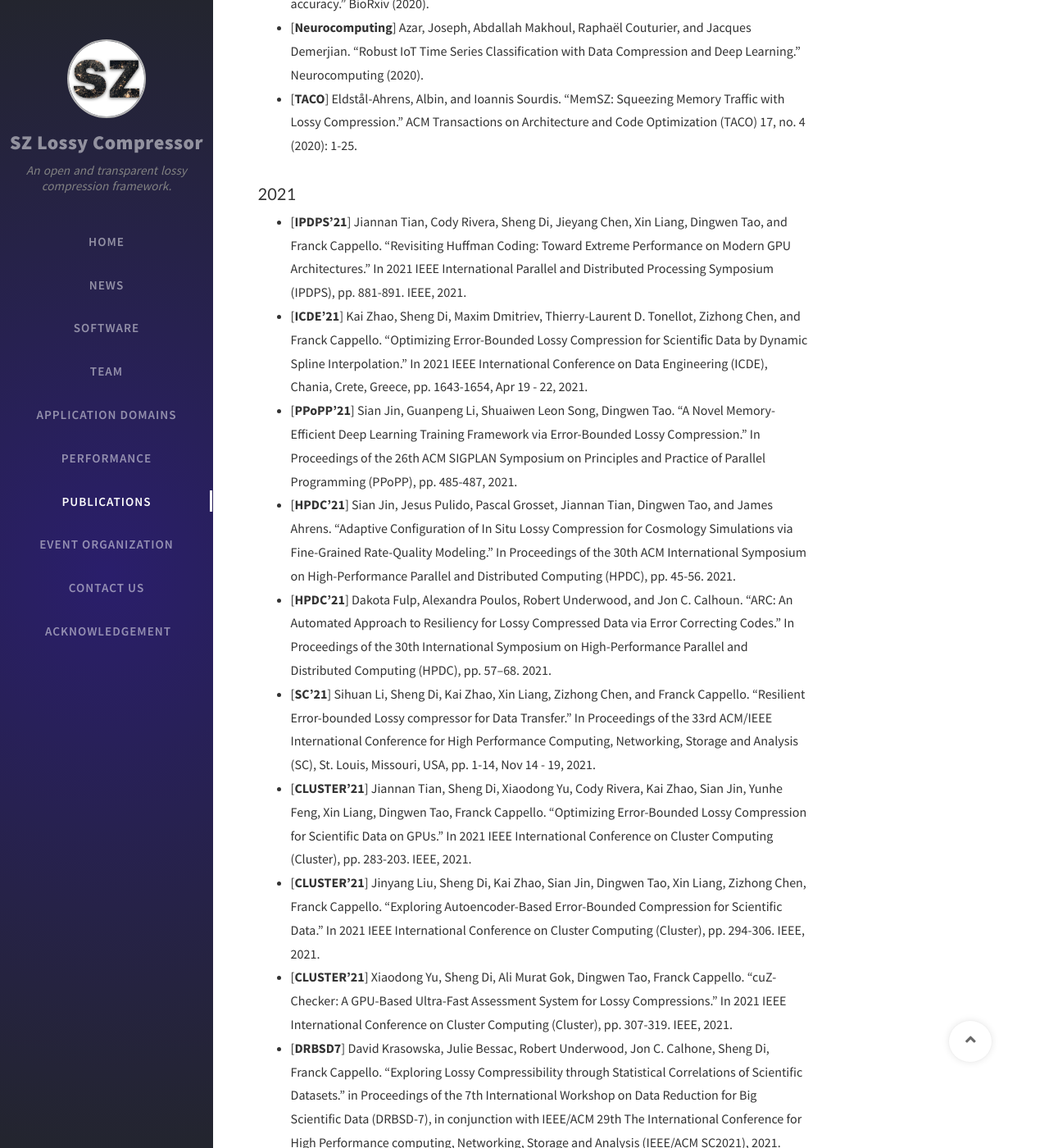
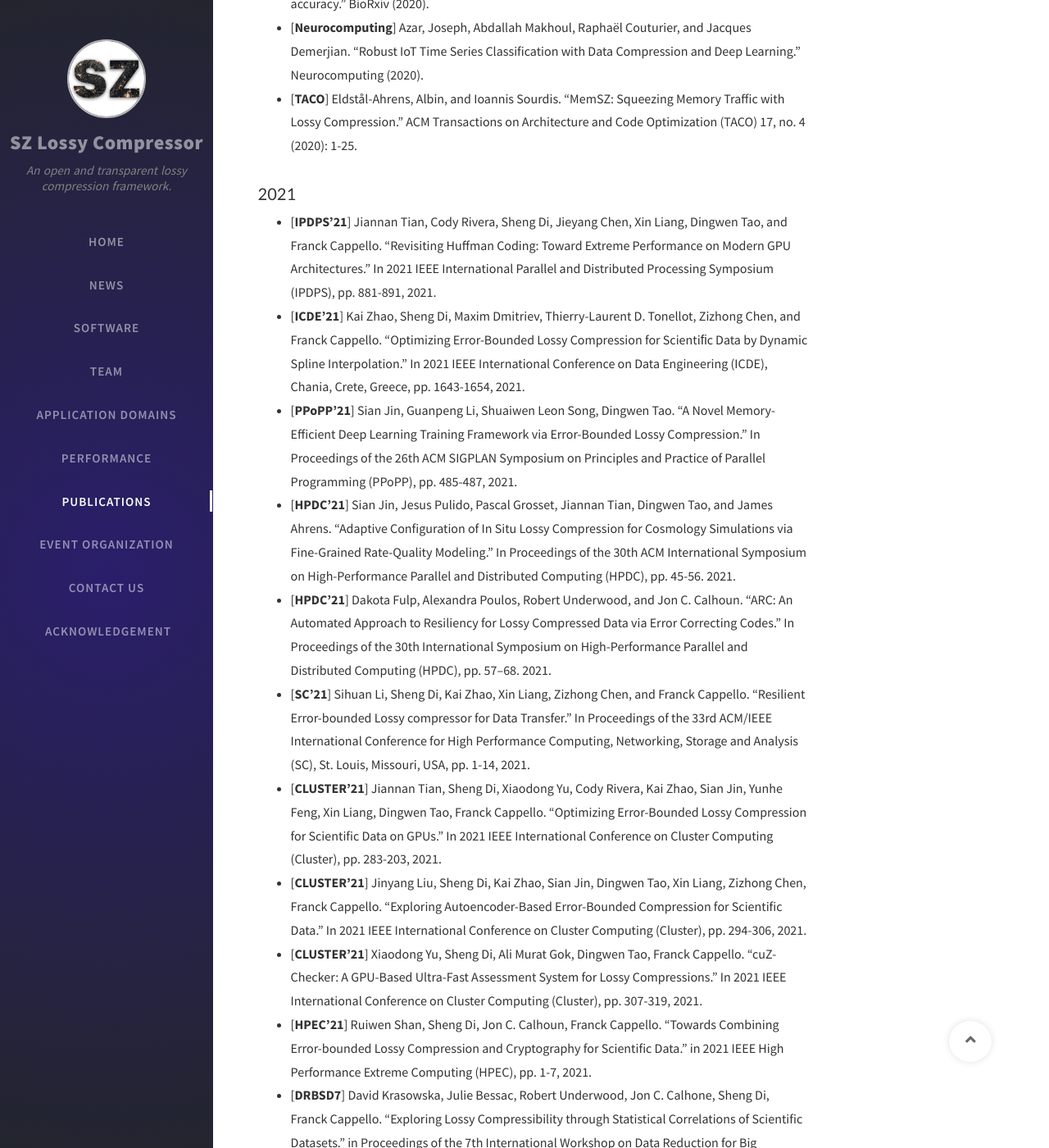
Before and after one commit to szcompressor/szcompressor.github.io, a Jekyll site: the page built from tabs/publication.md, in a window 1280 px wide and 1400 px high, scrolled down 4728 px. Shown: the whole window at 82% size. Built offline with Jekyll 4.4.1, drawn with Linux system fonts in a browser that asks for light colours; nearby versions of some CDN libraries; comment, search, counter and statistics services are not loaded; some of the changed text lies outside the part shown.

Commit message:
update publication

```diff
--- a/tabs/publication.md
+++ b/tabs/publication.md
@@ -54,25 +54,26 @@
 
 ### 2021
 - [**IPDPS'21**] Jiannan Tian, Cody Rivera, Sheng Di, Jieyang Chen, Xin Liang, Dingwen Tao, and Franck Cappello. "Revisiting Huffman Coding: Toward Extreme
-Performance on Modern GPU Architectures." In 2021 IEEE International Parallel and Distributed Processing Symposium (IPDPS), pp. 881-891. IEEE, 2021.
-- [**ICDE'21**] Kai Zhao, Sheng Di, Maxim Dmitriev, Thierry-Laurent D. Tonellot, Zizhong Chen, and Franck Cappello. "Optimizing Error-Bounded Lossy Compression for Scientiﬁc Data by Dynamic Spline Interpolation." In 2021 IEEE International Conference on Data Engineering (ICDE), Chania, Crete, Greece, pp. 1643-1654, Apr 19 - 22, 2021.
+Performance on Modern GPU Architectures." In 2021 IEEE International Parallel and Distributed Processing Symposium (IPDPS), pp. 881-891, 2021.
+- [**ICDE'21**] Kai Zhao, Sheng Di, Maxim Dmitriev, Thierry-Laurent D. Tonellot, Zizhong Chen, and Franck Cappello. "Optimizing Error-Bounded Lossy Compression for Scientiﬁc Data by Dynamic Spline Interpolation." In 2021 IEEE International Conference on Data Engineering (ICDE), Chania, Crete, Greece, pp. 1643-1654, 2021.
 - [**PPoPP'21**] Sian Jin, Guanpeng Li, Shuaiwen Leon Song, Dingwen Tao. "A Novel Memory-Efficient Deep Learning Training Framework via Error-Bounded Lossy Compression." In Proceedings of the 26th ACM SIGPLAN Symposium on Principles and Practice of Parallel Programming (PPoPP), pp. 485-487, 2021.
 - [**HPDC'21**] Sian Jin, Jesus Pulido, Pascal Grosset, Jiannan Tian, Dingwen Tao, and James Ahrens. "Adaptive Configuration of In Situ Lossy Compression for Cosmology Simulations via Fine-Grained Rate-Quality Modeling." In Proceedings of the 30th ACM International Symposium on High-Performance Parallel and Distributed Computing (HPDC), pp. 45-56. 2021.
 - [**HPDC'21**] Dakota Fulp, Alexandra Poulos, Robert Underwood, and Jon C. Calhoun. "ARC: An Automated Approach to Resiliency for Lossy Compressed Data via Error Correcting Codes." In Proceedings of the 30th International Symposium on High-Performance Parallel and Distributed Computing (HPDC), pp. 57–68. 2021.
-- [**SC'21**] Sihuan Li, Sheng Di, Kai Zhao, Xin Liang, Zizhong Chen, and Franck Cappello. "Resilient Error-bounded Lossy compressor for Data Transfer." In Proceedings of the 33rd ACM/IEEE International Conference for High Performance Computing, Networking, Storage and Analysis (SC), St. Louis, Missouri, USA, pp. 1-14, Nov 14 - 19, 2021.
-- [**CLUSTER'21**] Jiannan Tian, Sheng Di, Xiaodong Yu, Cody Rivera, Kai Zhao, Sian Jin, Yunhe Feng, Xin Liang, Dingwen Tao, Franck Cappello. "Optimizing Error-Bounded Lossy Compression for Scientific Data on GPUs." In 2021 IEEE International Conference on Cluster Computing (Cluster), pp. 283-203. IEEE, 2021.
-- [**CLUSTER'21**] Jinyang Liu, Sheng Di, Kai Zhao, Sian Jin, Dingwen Tao, Xin Liang, Zizhong Chen, Franck Cappello. "Exploring Autoencoder-Based Error-Bounded Compression for Scientific Data." In 2021 IEEE International Conference on Cluster Computing (Cluster), pp. 294-306. IEEE, 2021.
-- [**CLUSTER'21**] Xiaodong Yu, Sheng Di, Ali Murat Gok, Dingwen Tao, Franck Cappello. "cuZ-Checker: A GPU-Based Ultra-Fast Assessment System for Lossy Compressions." In 2021 IEEE International Conference on Cluster Computing (Cluster), pp. 307-319. IEEE, 2021.
+- [**SC'21**] Sihuan Li, Sheng Di, Kai Zhao, Xin Liang, Zizhong Chen, and Franck Cappello. "Resilient Error-bounded Lossy compressor for Data Transfer." In Proceedings of the 33rd ACM/IEEE International Conference for High Performance Computing, Networking, Storage and Analysis (SC), St. Louis, Missouri, USA, pp. 1-14, 2021.
+- [**CLUSTER'21**] Jiannan Tian, Sheng Di, Xiaodong Yu, Cody Rivera, Kai Zhao, Sian Jin, Yunhe Feng, Xin Liang, Dingwen Tao, Franck Cappello. "Optimizing Error-Bounded Lossy Compression for Scientific Data on GPUs." In 2021 IEEE International Conference on Cluster Computing (Cluster), pp. 283-203, 2021.
+- [**CLUSTER'21**] Jinyang Liu, Sheng Di, Kai Zhao, Sian Jin, Dingwen Tao, Xin Liang, Zizhong Chen, Franck Cappello. "Exploring Autoencoder-Based Error-Bounded Compression for Scientific Data." In 2021 IEEE International Conference on Cluster Computing (Cluster), pp. 294-306, 2021.
+- [**CLUSTER'21**] Xiaodong Yu, Sheng Di, Ali Murat Gok, Dingwen Tao, Franck Cappello. "cuZ-Checker: A GPU-Based Ultra-Fast Assessment System for Lossy Compressions." In 2021 IEEE International Conference on Cluster Computing (Cluster), pp. 307-319, 2021.
+- [**HPEC'21**] Ruiwen Shan, Sheng Di, Jon C. Calhoun, Franck Cappello. "Towards Combining Error-bounded Lossy Compression and Cryptography for Scientific Data." in 2021 IEEE High Performance Extreme Computing (HPEC), pp. 1-7, 2021.
 - [**DRBSD7**] David Krasowska, Julie Bessac, Robert Underwood, Jon C. Calhone, Sheng Di, Franck Cappello. "Exploring Lossy Compressibility through Statistical Correlations of Scientific Datasets."  in Proceedings of the 7th International Workshop on Data Reduction for Big Scientific Data (DRBSD-7), in conjunction with IEEE/ACM 29th The International Conference for High Performance computing, Networking, Storage and Analysis (IEEE/ACM SC2021), 2021.
 - [**DRBSD7**] Yuanjian Liu, Sheng Di, Kai Zhao, Sian Jin, Cheng Wang, Kyle Chard, Dingwen Tao, Ian Foster, Franck Cappello. "Understanding Effectiveness of Multi-error-bounded Lossy Compression for Preserving Ranges of Interest in Scientific Analysis." in Proceedings of the 7th International Workshop on Data Reduction for Big Scientific Data (DRBSD-7), in conjunction with IEEE/ACM 29th The International Conference for High Performance computing, Networking, Storage and Analysis (IEEE/ACM SC2021), 2021.
 - [**DRBSD7**] Robert Underwood, Victoriana Malvoso, Jon C. Calhone, Sheng Di, Franck Cappello. "Productive and Performant Generic Lossy Data Compression with LibPressio." in Proceedings of the 7th International Workshop on Data Reduction for Big Scientific Data (DRBSD-7), in conjunction with IEEE/ACM 29th The International Conference for High Performance computing, Networking, Storage and Analysis (IEEE/ACM SC2021), 2021.
-- [**HPEC'21] Ruiwen Shan, Sheng Di, Jon C. Calhoun, Franck Cappello. "Towards Combining Error-bounded Lossy Compression and Cryptography for Scientific Data." in IEEE High Performance Extreme Computing (IEEE HPEC2021), 2021.
 
 ### 2022
 - [**VLDB'22**] Sian Jin, Chengming Zhang, Jiannan Tian, Yunhe Feng, Hui Guan, Guanpeng Li, Shuaiwen Leon Song, Dingwen Tao. "COMET: A Novel Memory-Efficient Deep Learning Training Framework by Using Error-Bounded Lossy Compression." In Proceedings of the 48th International Conference on Very Large Data Bases (VLDB), Australia, September 5-9, 2022.
 - [**ICDE'22**] Sian Jin, Sheng Di, Suren Byna, Dingwen Tao, Franck Cappello. "Significantly Improving Prediction-Based Lossy Compression Via Ratio-Quality Modelin." In 2022 IEEE International Conference on Data Engineering (ICDE), 2022.
 - [**ICDE'22**] Kai Zhao, Sheng Di, Danny Perez, Xin Liang, Zizhong Chen, Franck Cappello. "MDZ: An Efficient Error-bounded Lossy Compressor for Molecular Dynamics Simulations of Materials." In 2022 IEEE International Conference on Data Engineering (ICDE), 2022.
+- [**HPDC'22**] Xiaodong Yu, Sheng Di, Kai Zhao, Jiannan Tian, Dingwen Tao, Xin Liang, Franck Cappello. "Ultra-fast Error-bounded Lossy Compression for Scientific Dataset." In Proceedings of the 31st ACM International Symposium on High-Performance Parallel and Distributed Computing (HPDC), 2022.
+- [**HPDC'22**] Daoce Wang, Jesus Pulido, Pascal Grosset, Jiannan Tian, James Ahrens, Dingwen Tao. "Optimizing Error-Bounded Lossy Compression for Three Dimensional Adaptive Mesh Refinement Simulations." In Proceedings of the 31st ACM International Symposium on High-Performance Parallel and Distributed Computing (HPDC), 2022.
+- [**IPDPS'22**] Cody Rivera, Sheng Di, Xiaoding Yu, Jiannan Tian, Dingwen Tao, and Franck Cappello. "Optimizing Huffman Decoding for Error-Bounded Lossy Compression on GPUs." In 2022 IEEE International Parallel and Distributed Processing Symposium (IPDPS), Lyon, France, May 30-June 3, 2022.
 - [**HiPC'22**] Yuanjian Liu, Sheng Di, Kai Zhao, Sian Jin, Cheng Wang, Kyle Chard, Ian Foster, Dingwen Tao, Frank Cappello. "Optimizing Multi-Range based Error-Bounded Lossy Compression for Scientific Datasets." In 2021 IEEE 28th International Conference on High Performance Computing, Data, and Analytics (HiPC), 2021.
 - [**TPDS'22**] Robert Underwood, Jon C. Calhoun, Sheng Di, Amy Apon, Franck Cappello. "OptZConfig: Efficient Parallel Optimization of Lossy Compression Configuration." in IEEE Transactions on Distributed and Computer Systems (TPDS), 2022.
-- [**IPDPS'22**] Cody Rivera, Sheng Di, Xiaoding Yu, Jiannan Tian, Dingwen Tao, and Franck Cappello. "Optimizing Huffman Decoding for Error-Bounded Lossy Compression on GPUs." in Proceedings of the 36th IEEE International Parallel and Distributed Processing Symposium (IPDPS2022), Lyon, France, May 30-June 3, 2022.
-- [**HPDC'22**] Xiaodong Yu, Sheng Di, Kai Zhao, Jiannan Tian, Dingwen Tao, Xin Liang, Franck Cappello. "Ultra-fast Error-bounded Lossy Compression for Scientific Dataset." 31st International Symposium on High-Performance Parallel and Distributed Computing (ACM HPDC22), 2022.
```
